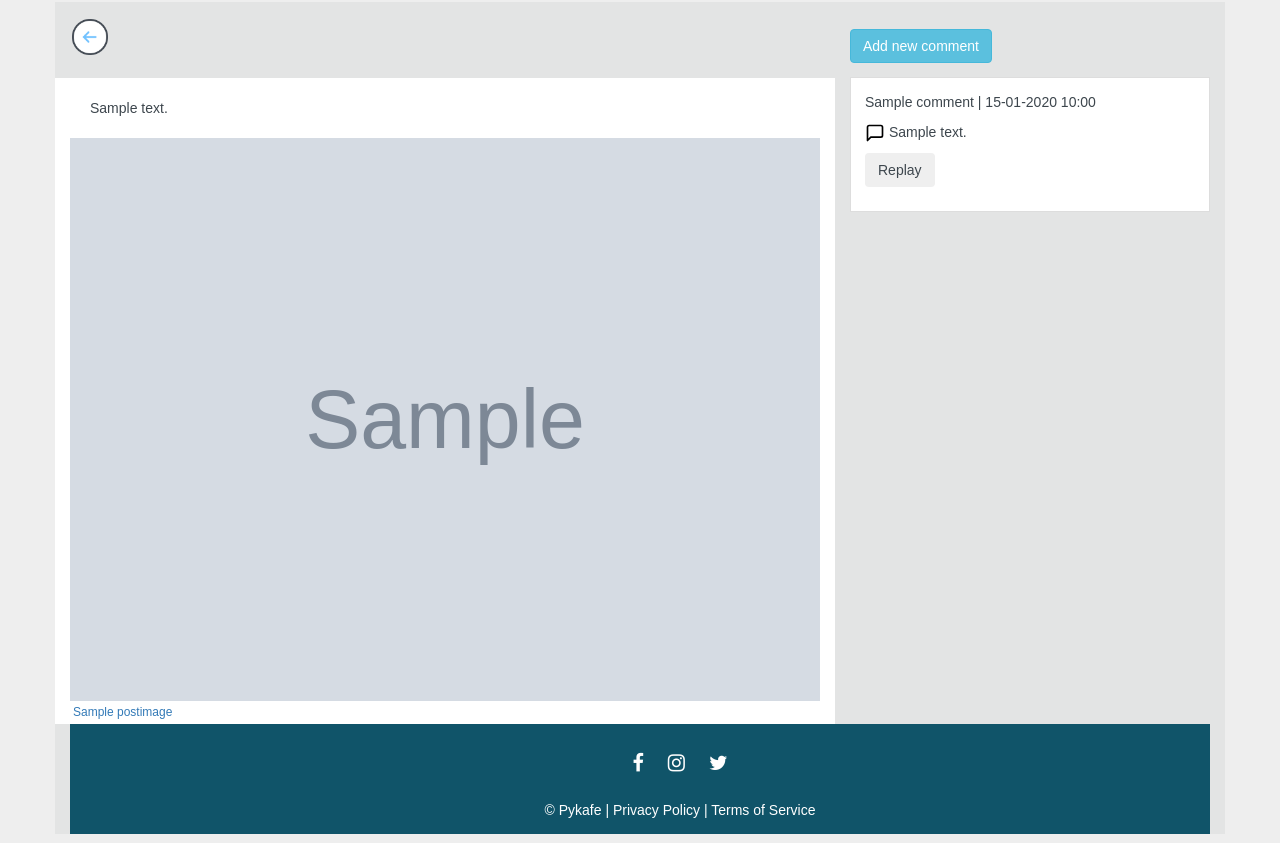
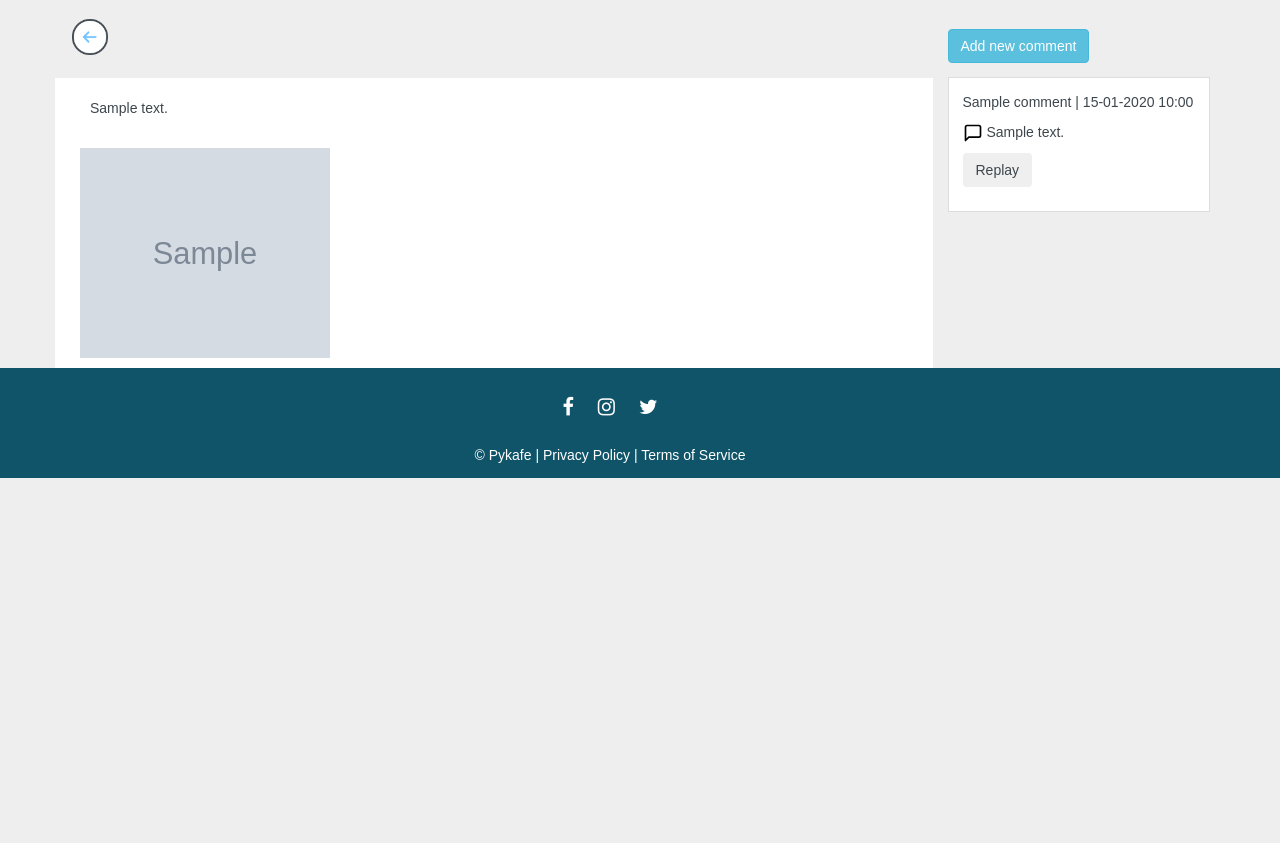
Before and after one commit to joanico/swbemanas, a Django app: page /1/ in a window 1280 px wide. Shown: the part 70-913 px from the top of the page. After the commit the page ends 548 px from the top, so only its background shows below. Run offline with Django 3.2, Linux system fonts and the light colour scheme; tables that the repository leaves empty hold one stand-in row (values such as "Sample post"); grey boxes marked "Sample" are stand-in pictures; some libraries are stand-ins or nearby versions.

Commit message:
fix the images resolution

```diff
--- a/swbemanas/marobo/static/css/registration.css
+++ b/swbemanas/marobo/static/css/registration.css
@@ -1,8 +1,8 @@
 .container.registration_content {
-    background-color: #c2c5c7;
+    background-color: #8aafc7;
     border-radius: 6px;
     box-shadow: 1px 1px 6px #DEDEDE;
-    min-height: calc(100vh - 130px);
+    min-height: calc(100vh - 115px);
     padding-left: 20px;
     padding-right: 20px;
     max-width: 650px;
--- a/swbemanas/marobo/static/css/site.css
+++ b/swbemanas/marobo/static/css/site.css
@@ -270,9 +270,13 @@ p.description-text {
     border-color: #1380ee;
 }
 
-img.img-detail {
-    width: 100%;
-    height: auto;
+.img-detail {
+    width: 250px;
+    height: 210px;
+    float: left;
+    object-position: center;
+    object-fit: cover;
+    margin: 10px;
 }
 
 .divider:after,
@@ -317,10 +321,10 @@ h3.header-text {
 }
 
 .row.align-items-center {
-    min-height: calc(100vh - 130px);
+    min-height: calc(100vh - 115px);
     padding-left: 20px;
     padding-right: 20px;
-    background-color: #c2c5c7;
+    background-color: #8aafc7;
     max-width: 650px;
     margin: auto;
 }
@@ -352,7 +356,7 @@ button.add-button {
 
 p.content-replay {
     font-style: italic;
-    text-align: justify;
+    font-size: 12px;
     padding-left: 15px;
 }
 
@@ -362,3 +366,8 @@ p.info {
     margin-bottom: 0px;
     font-family: 'FontAwesome';
 }
+
+img.icons-replay {
+    margin-left: 8px;
+    padding: 5px;
+}
--- a/swbemanas/marobo/templates/marobo/detail.html
+++ b/swbemanas/marobo/templates/marobo/detail.html
@@ -3,18 +3,15 @@
 
 {% block content %}
 <!--Carousel Wrapper-->
-<div class="container detail">
+<div class="container">
     <a href="{% url 'blog' %}"><img src={% static 'icons/back1.png' %} class="icon-back" alt="icon" width="40" height="40"></a>
     <div class="row">
-        <div class="col-md-8 display-all-posts">
+        <div class="col-md-9 display-all-posts">
             <p class="description-text">{{ post.descriptions|safe|truncatewords_html:5000000 }}</p>
             {% for p in photos %}
-                <div class="card my-4">
-                    <div class="card-thumbnail">
                 {% if p.images %}
                     <a href="javascript:void(0);" class="" data-toggle="modal" data-target="#tutorialsplaneModal_{{ p.id }}">
                         <img src="{{p.images.url }}" class="img-detail" alt="Image">
-                                <p class="label-image">{{ p.name }}</h4>
                     </a>
                 {% else %}
                     <video width="530" height="440" controls autoplay>
@@ -22,9 +19,6 @@
                     </video>
                     <h3>Iha ne'e la iha photo</h3>
                 {% endif %}
-                    </div>
-                  </div>
-            </div>
             <!-- display modal -->
             <div id="tutorialsplaneModal_{{ p.id }}" class="modal fade" role='dialog'>
                 <div class="modal-dialog modal-lg">
@@ -43,9 +37,9 @@
                   </div>
               </div>
             {% endfor %}
-
+            </div>
             <!-- Comments Form -->
-            <div class="col-md-4 display-all-comments">
+            <div class="col-md-3 display-all-comments">
                 <button type="button" onclick="document.getElementById('show').style.display='block'"value="ShowMe" class="btn btn-info">Add new comment</button>
                 <!-- Comments Form -->
                 <form action="." id="show" style="display:none" method="post">
@@ -65,7 +59,7 @@
 
                             {% for replay in comment.replies.all %}
                                 <p class="info">{{ replay.name }} | {{ replay.created_on|date:'d-m-Y H:i' }}</p>
-                                <p class="content-replay"><img src="{% static 'icons/replay.svg' %}" class="icons" alt="icon" width="35" height="35" title="replay"> {{ replay.content }}</p>
+                                <p class="content-replay"><img src="{% static 'icons/replay.svg' %}" class="icons-replay" alt="icon" width="35" height="35" title="replay"> {{ replay.content }}</p>
                             {% endfor %}
                             <p>
                             <button class="btn btn-cta-secondary" data-id="{{ comment.id }} ">Replay</button>
@@ -85,6 +79,7 @@
             </div>
         <!-- end of comment form-->
         </div>
+</div>
 <script type="text/javascript">
 
     $('.btn-cta-secondary').click(function (e) {
```
Lines whose indentation alone changed are shown as unchanged.
